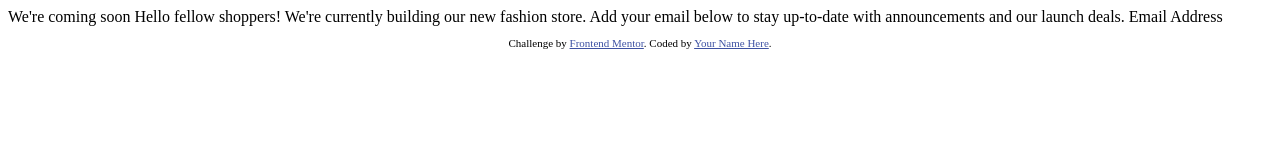
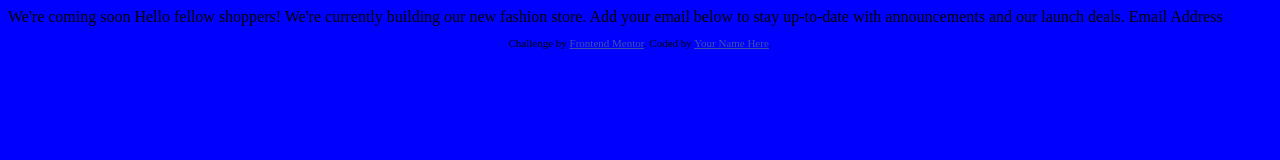
Before and after one commit to SaeM843/Base-Apparel-Coming-Soon-Page, a website: page index.html in a window 1280 px wide. Drawn offline with Linux system fonts and the light colour scheme.

Commit message:
installed sass and liked to a css file

```diff
--- a/index.html
+++ b/index.html
@@ -5,6 +5,7 @@
   <meta name="viewport" content="width=device-width, initial-scale=1.0"> <!-- displays site properly based on user's device -->
 
   <link rel="icon" type="image/png" sizes="32x32" href="./images/favicon-32x32.png">
+  <link rel="stylesheet" href="./css/style.css">
 
   <title>Frontend Mentor | Base Apparel coming soon page</title>
 
--- /dev/null
+++ b/sass/style.scss
@@ -0,0 +1,3 @@
+body {
+    background-color: blue;
+}
```
Also changed, not shown: package.json (added, +24 -0 lines), css/style.css (added), 2 other files.
